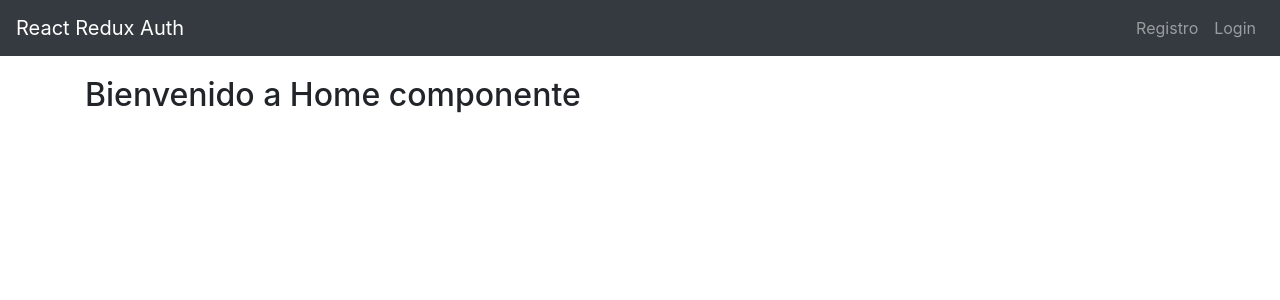
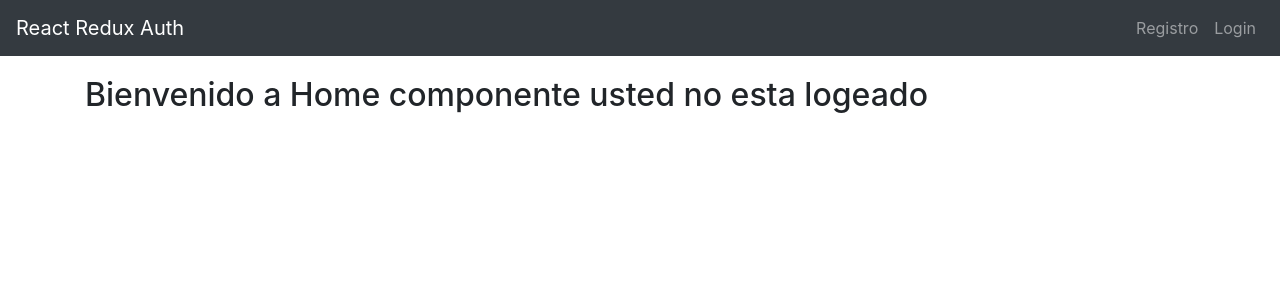
Before and after one commit to Beor18/jwt-elixir-frontend, a React (Create React App) app: page / in a window 1280 px wide. Shown: the top 300 px of the page. Built offline with nearby package versions, Linux system fonts and the light colour scheme.

Commit message:
ruta protegida Home y algunos fixs

```diff
--- a/src/actions/authentication.js
+++ b/src/actions/authentication.js
@@ -44,3 +44,7 @@ export const logoutUser = (history) => dispatch => {
     dispatch(setCurrentUser({}));
     history.push('/login');
 }
+
+export const getHoteles = (history) => dispatch => {
+
+}
--- a/src/components/Home.js
+++ b/src/components/Home.js
@@ -1,11 +1,33 @@
 import React, { Component } from 'react';
+import { Link } from 'react-router-dom';
+import PropTypes from 'prop-types';
+import { connect } from 'react-redux';
+import { loginUser } from '../actions/authentication';
+import { withRouter } from 'react-router-dom';
 
-export default class Home extends Component {
+class Home extends Component {
     render() {
+        const {isAuthenticated, user} = this.props.auth;
+        const authLinks = (
+            <h2>Bienvenido de nuevo</h2>
+        )
+      const guestLinks = (
+        <h2>Bienvenido a Home componente usted no esta logeado</h2>
+      )
         return(
             <div className="container" style={{ marginTop: '20px'}}>
-                <h2>Bienvenido a Home componente</h2>
+               {isAuthenticated ? authLinks : guestLinks}
             </div>
         );
     }
 }
+
+Home.propTypes = {
+    auth: PropTypes.object.isRequired
+}
+
+const mapStateToProps = (state) => ({
+    auth: state.auth
+})
+
+export default connect(mapStateToProps, { loginUser })(withRouter(Home));
--- a/src/components/Register.js
+++ b/src/components/Register.js
@@ -30,7 +30,7 @@ class Register extends Component {
         const user = {
             email: this.state.email,
             password: this.state.password,
-            password_confirm: this.state.password_confirmation
+            password_confirmation: this.state.password_confirmation
         }
         this.props.registerUser(user, this.props.history);
     }
```
